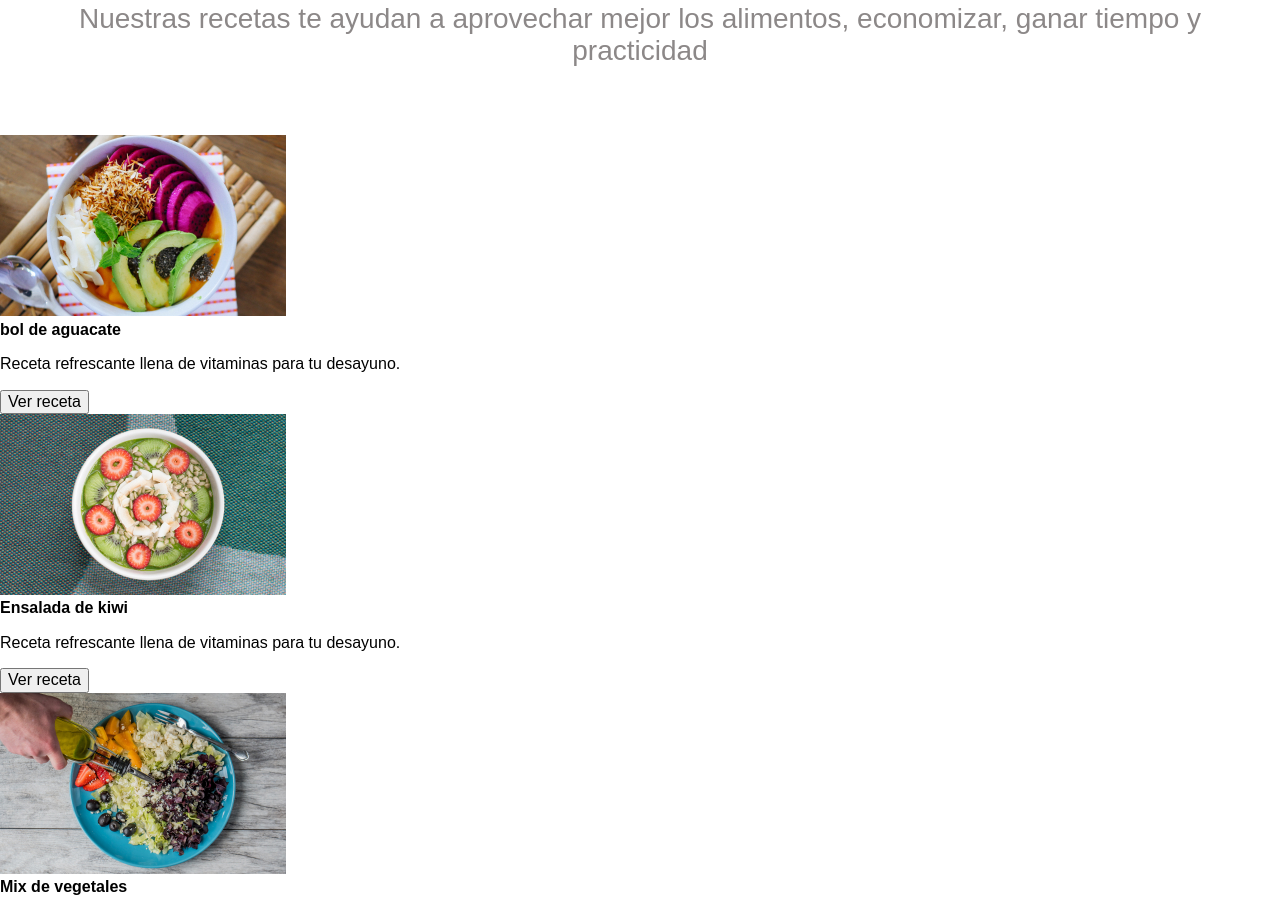
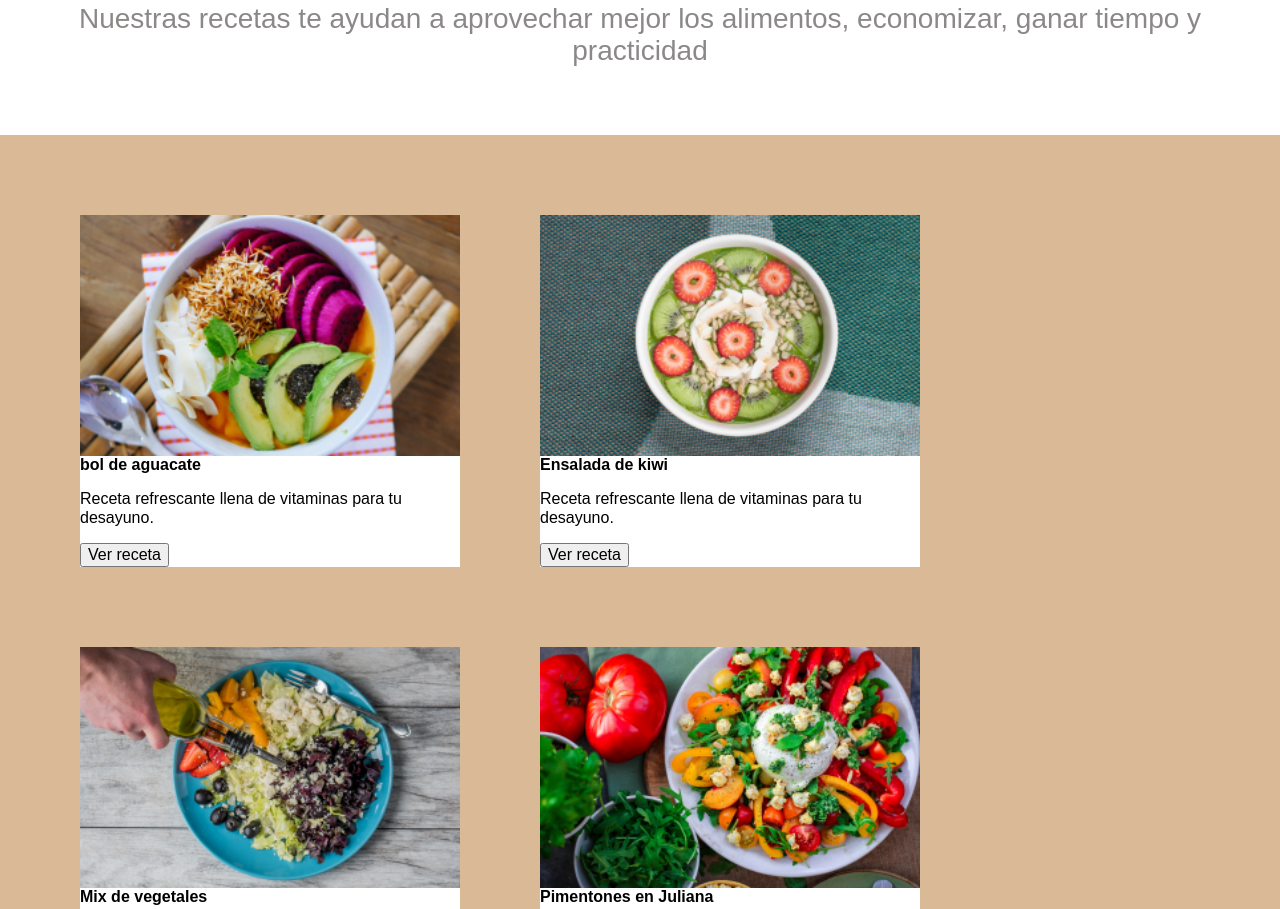
Before and after one commit to jonatan52/Programacion_Alura_Latam, a plain HTML site: page arquitectura-css-base-main/index.html in a window 1280 px wide. Shown: the part 968-1877 px from the top of the page. Drawn offline with Linux system fonts and the light colour scheme; files that its build step writes are made by us from their sources.

Commit message:
Estilos a la seccion de recetas

```diff
--- /dev/null
+++ b/arquitectura-css-base-main/assets/css/receta/receta.css
@@ -0,0 +1,8 @@
+.receta{
+    background: #FFFFFF;
+    display: flex;
+    flex-direction: column;
+    margin-bottom: 5rem;
+    margin-right: 5rem;
+    width: 380px;
+}
--- /dev/null
+++ b/arquitectura-css-base-main/assets/css/recetas.css
@@ -0,0 +1,6 @@
+.recetas{
+    background: #dab997;
+    display: flex;
+    flex-wrap: wrap;
+    padding: 5rem 0 0 5rem;
+}
--- a/arquitectura-css-base-main/index.html
+++ b/arquitectura-css-base-main/index.html
@@ -19,6 +19,13 @@
     <link rel="stylesheet" href="/assets/css/sobre/sobre.css">
     <link rel="stylesheet" href="/assets/css/sobre/sobre-titulo.css">
     <link rel="stylesheet" href="/assets/css/sobre/sobre-descripcion.css">
+    <link rel="stylesheet" href="/assets/css/recetas.css">
+    <link rel="stylesheet" href="/assets/css/receta/receta-boton.css">
+    <link rel="stylesheet" href="/assets/css/receta/receta-contenido.css">
+    <link rel="stylesheet" href="/assets/css/receta/receta-descripcion.css">
+    <link rel="stylesheet" href="/assets/css/receta/receta-imagen.css">
+    <link rel="stylesheet" href="/assets/css/receta/receta-titulo.css">
+    <link rel="stylesheet" href="/assets/css/receta/receta.css">
 
 </head>
     <body>
```
Also changed, not shown: arquitectura-css-base-main/assets/css/receta/receta-boton.css (added), arquitectura-css-base-main/assets/css/receta/receta-contenido.css (added), arquitectura-css-base-main/assets/css/receta/receta-descripcion.css (added), arquitectura-css-base-main/assets/css/receta/receta-imagen.css (added), arquitectura-css-base-main/assets/css/receta/receta-titulo.css (added).
